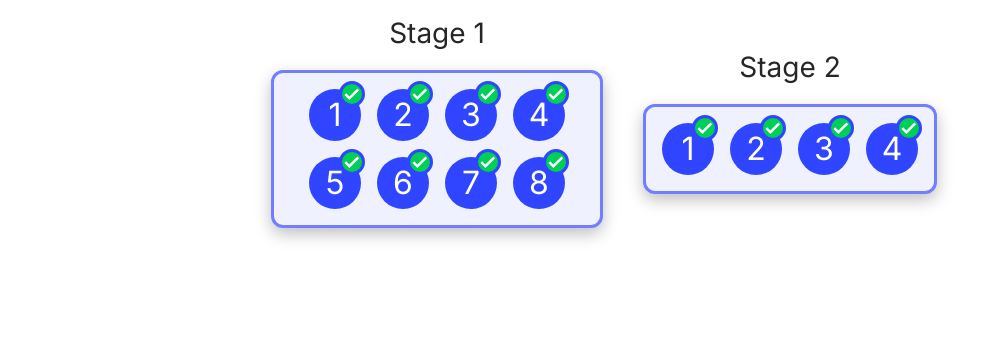
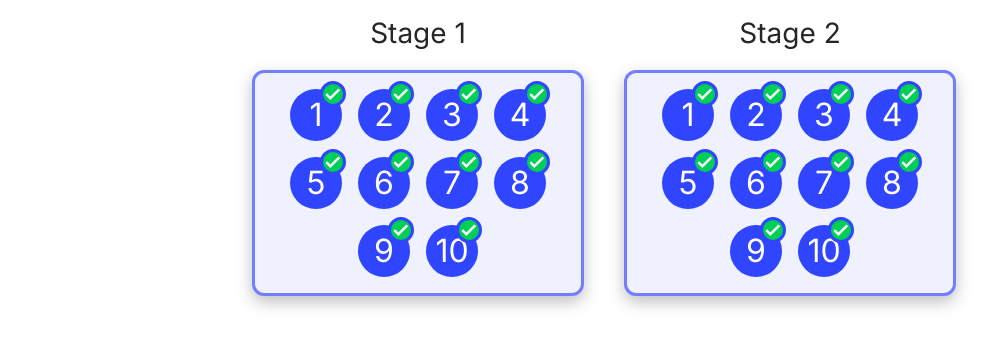
Before and after one commit to IradDoron/pitcholympics, a Next.js app: page /en/memo-the-melo in a window 1280 px wide. Shown: the part 254-600 px from the top of the page, without its empty margins (36-1030 px from the left). Built offline with nearby package versions, Linux system fonts and the light colour scheme; no server answers.

Commit message:
levls added

```diff
--- a/src/mockData/memoTheMelo.ts
+++ b/src/mockData/memoTheMelo.ts
@@ -33,6 +33,12 @@ const memoTheMeloMockData: MemoTheMeloGame = [
         {
             pitchOptions: ['293.66', '349.23', '440.00'],
             melody: [0, 1, 2, 1, 0, 1, 2],
+        },{
+            pitchOptions: ['196.00', '246.94', '293.66'],
+            melody: [0, 0, 2, 1, 2, 0, 2],
+        },{
+            pitchOptions: ['493.88', '587.33', '739.99'],
+            melody: [0, 0, 2, 1, 2, 0, 2],
         },
     ],
     [
@@ -51,7 +57,25 @@ const memoTheMeloMockData: MemoTheMeloGame = [
         {
             pitchOptions: ['196.00', '261.63', '293.66', '329.63'],
             melody: [1, 2, 3, 0, 3, 1],
-        },
+        }, {
+            pitchOptions: ['349.23', '440.00', '523.25', '659.25'],
+            melody: [0, 1, 2, 1,2, 3, 0],
+        },{
+            pitchOptions: ['493.88', '587.33', '739.99','880.00'],
+            melody: [0, 0, 2, 1, 3, 0, 2],
+        },{
+            pitchOptions: ['493.88', '587.33', '739.99','880.00'],
+            melody: [0, 1, 2, 1,2, 3, 0],
+        },{
+            pitchOptions: ['698.46', '880.00', '523.25','587.33'],
+            melody: [0, 0, 2, 1, 2, 0, 2],
+        },{
+            pitchOptions: ['698.46', '880.00', '523.25','587.33'],
+            melody: [0, 0, 2, 1, 2, 0, 2],
+        },{
+            pitchOptions: ['659.25', '739.99', '783.99','987.77'],
+            melody: [0, 0, 2, 1, 2, 0, 2],
+        }
     ],
 ];
 
```
